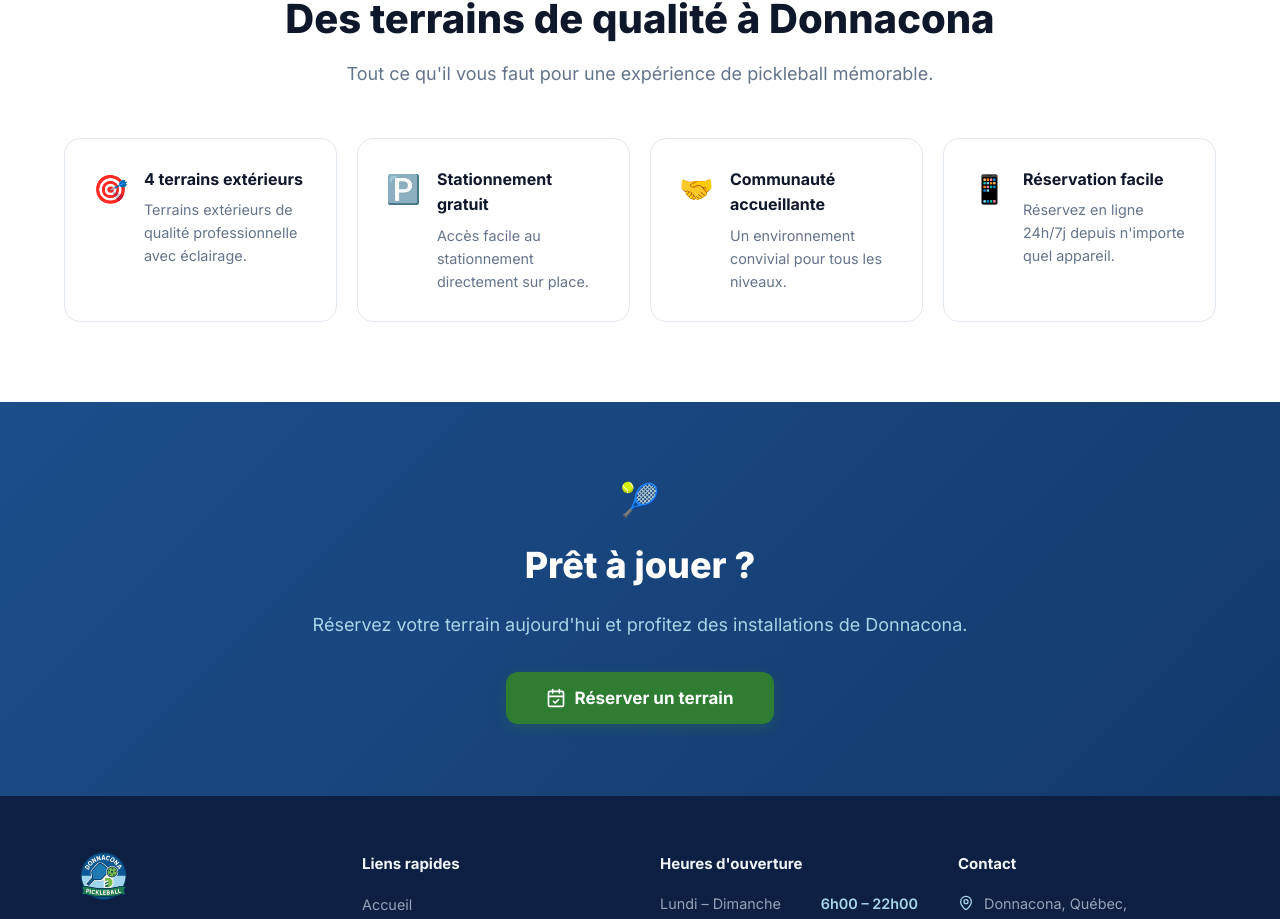
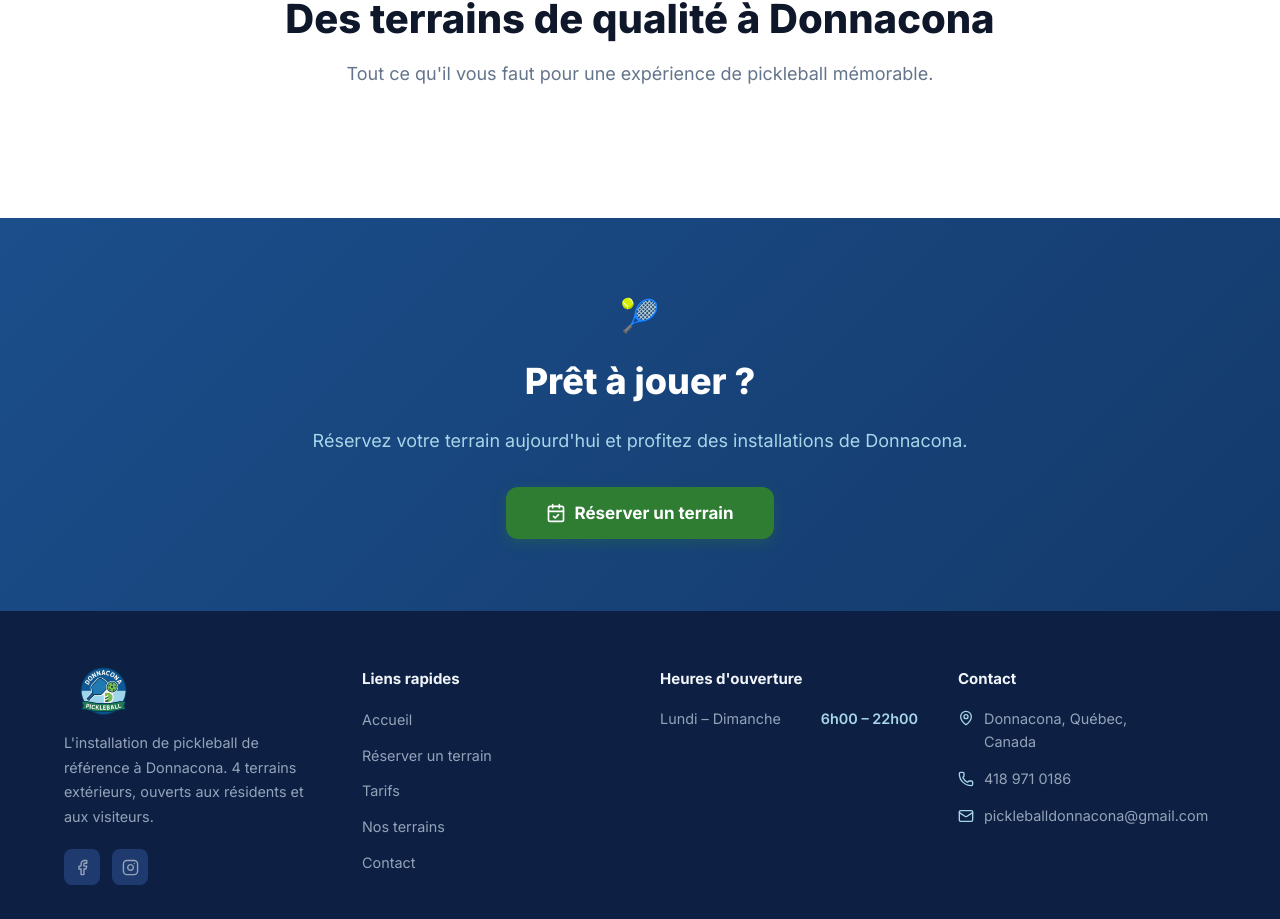
Before and after one commit to gaelbeaulieu504-design/pickleball-donncona, a React (Vite) app: page / in a window 1280 px wide. Shown: the part 3424-4343 px from the top of the page. Built offline with nearby package versions, Linux system fonts and the light colour scheme.

Commit message:
Orchids run changes (2026-03-21T22:03:14.756Z)

```diff
--- a/src/pages/Home.jsx
+++ b/src/pages/Home.jsx
@@ -277,10 +277,6 @@ export default function Home() {
 
           <div style={{ display: 'grid', gridTemplateColumns: 'repeat(auto-fit, minmax(250px, 1fr))', gap: '1.25rem' }}>
             {[
-              { icon: '🎯', title: '4 terrains extérieurs', desc: 'Terrains extérieurs de qualité professionnelle avec éclairage.' },
-              { icon: '🅿️', title: 'Stationnement gratuit', desc: 'Accès facile au stationnement directement sur place.' },
-              { icon: '🤝', title: 'Communauté accueillante', desc: 'Un environnement convivial pour tous les niveaux.' },
-              { icon: '📱', title: 'Réservation facile', desc: "Réservez en ligne 24h/7j depuis n'importe quel appareil." },
             ].map(f => (
               <div key={f.title} style={{ background: '#fff', borderRadius: '1rem', padding: '1.75rem', border: '1px solid #e2e8f0', display: 'flex', gap: '1rem', alignItems: 'flex-start', transition: 'box-shadow 0.2s' }}
                 onMouseEnter={e => e.currentTarget.style.boxShadow = '0 4px 20px rgba(0,0,0,0.08)'}
```
Also changed, not shown: .orchids/files/claude-1774130564041-9oyo29/1-IMG_3005-1774130559361.jpeg (added).
